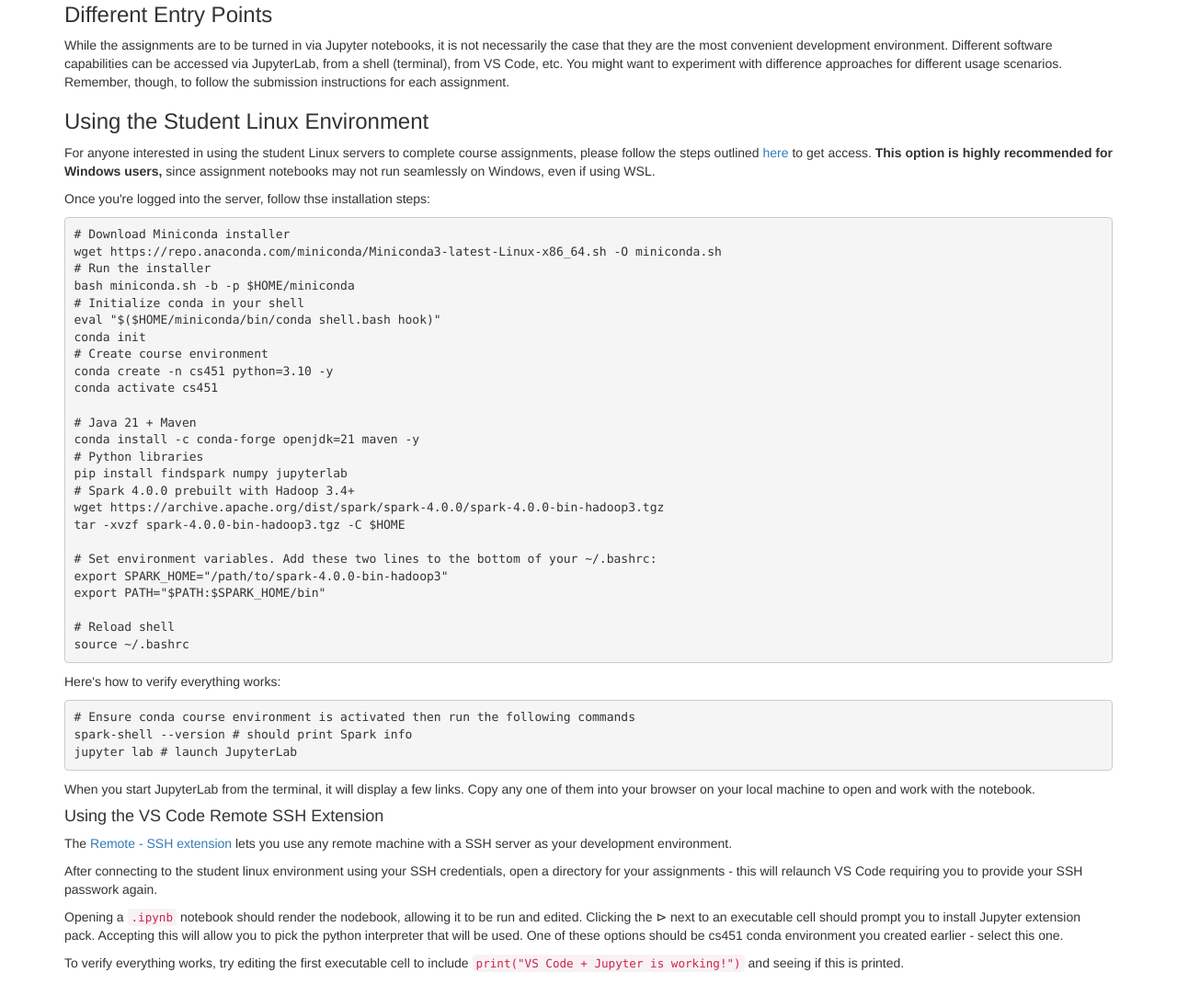
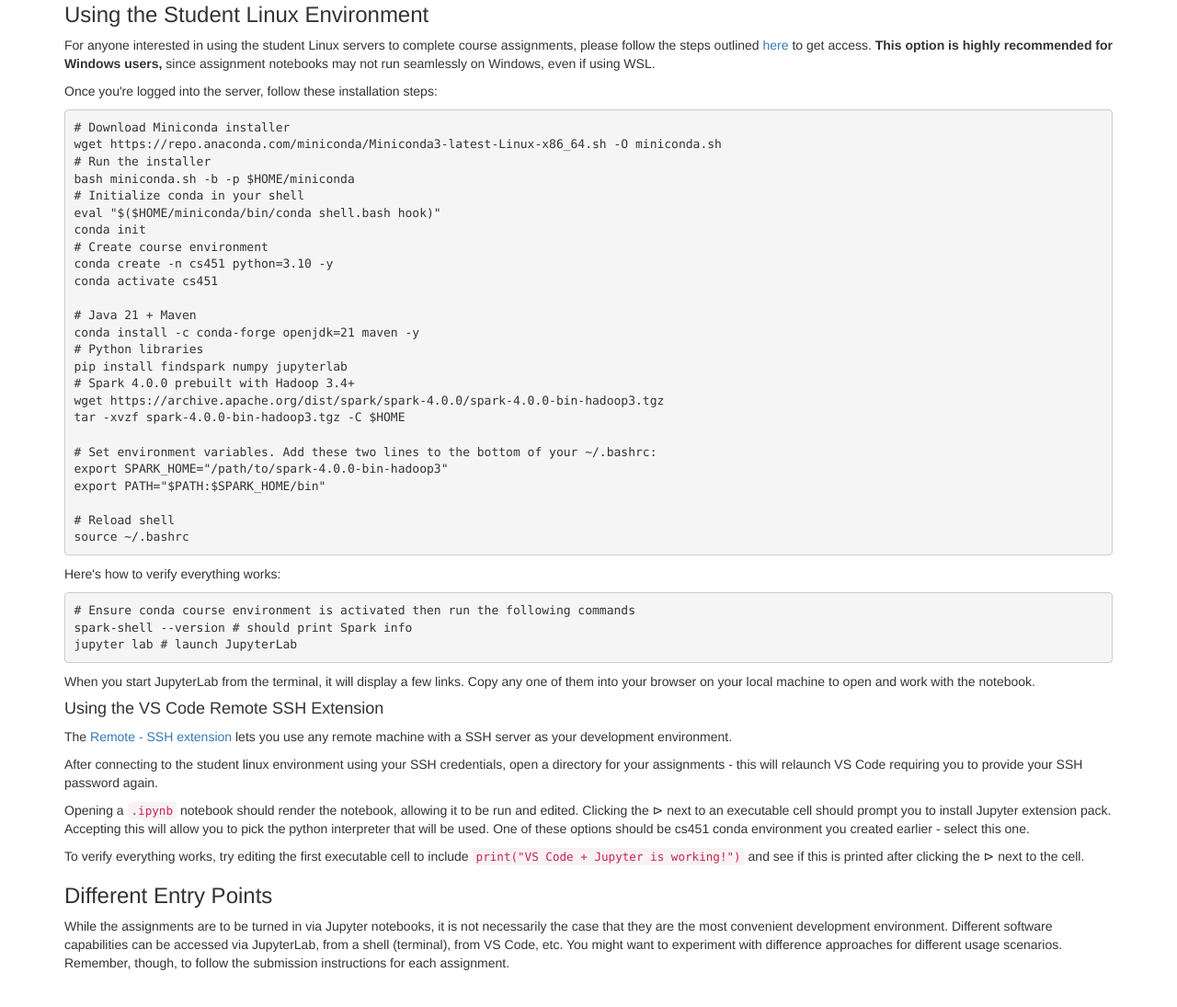
Before and after one commit to lintool/cs451-2025f, a plain HTML site: page software.html in a window 1280 px wide. Shown: the part 1020-2115 px from the top of the page at 92% size. Drawn offline with nearby package versions, Linux system fonts and the light colour scheme.

Commit message:
fix spelling

```diff
--- a/software.html
+++ b/software.html
@@ -128,18 +128,11 @@
 <p>The above instructions provide a starting point.
 There are many variations, especially for different operating systems, so YMMV.</p>
 
-<h3>Different Entry Points</h3>
-
-<p>While the assignments are to be turned in via Jupyter notebooks, it is not necessarily the case that they are the most convenient development environment.
-Different software capabilities can be accessed via JupyterLab, from a shell (terminal), from VS Code, etc.
-You might want to experiment with difference approaches for different usage scenarios.
-Remember, though, to follow the submission instructions for each assignment.</p>
-
 <h3>Using the Student Linux Environment</h3>
 
 <p>For anyone interested in using the student Linux servers to complete course assignments, please follow the steps outlined <a href="https://uwaterloo.ca/math-faculty-computing-facility/accessing-student-linux-servers" target="_blank">here</a> to get access. <strong>This option is highly recommended for Windows users,</strong> since assignment notebooks may not run seamlessly on Windows, even if using WSL.</p>
 
-<p>Once you're logged into the server, follow thse installation steps:</p>
+<p>Once you're logged into the server, follow these installation steps:</p>
 
 <pre>
 # Download Miniconda installer
@@ -183,11 +176,18 @@
 
 <p>The <a href="https://marketplace.visualstudio.com/items?itemName=ms-vscode-remote.remote-ssh">Remote - SSH extension</a> lets you use any remote machine with a SSH server as your development environment.</p>
 
-<p>After connecting to the student linux environment using your SSH credentials, open a directory for your assignments - this will relaunch VS Code requiring you to provide your SSH passwork again.</p>
+<p>After connecting to the student linux environment using your SSH credentials, open a directory for your assignments - this will relaunch VS Code requiring you to provide your SSH password again.</p>
 
-<p>Opening a <code>.ipynb</code> notebook should render the nodebook, allowing it to be run and edited. Clicking the ⊳ next to an executable cell should prompt you to install Jupyter extension pack. Accepting this will allow you to pick the python interpreter that will be used. One of these options should be cs451 conda environment you created earlier - select this one.</p>
+<p>Opening a <code>.ipynb</code> notebook should render the notebook, allowing it to be run and edited. Clicking the ⊳ next to an executable cell should prompt you to install Jupyter extension pack. Accepting this will allow you to pick the python interpreter that will be used. One of these options should be cs451 conda environment you created earlier - select this one.</p>
 
-<p>To verify everything works, try editing the first executable cell to include <code>print("VS Code + Jupyter is working!")</code> and seeing if this is printed.</p>
+<p>To verify everything works, try editing the first executable cell to include <code>print("VS Code + Jupyter is working!")</code> and see if this is printed after clicking the ⊳ next to the cell.</p>
+
+<h3>Different Entry Points</h3>
+
+<p>While the assignments are to be turned in via Jupyter notebooks, it is not necessarily the case that they are the most convenient development environment.
+Different software capabilities can be accessed via JupyterLab, from a shell (terminal), from VS Code, etc.
+You might want to experiment with difference approaches for different usage scenarios.
+Remember, though, to follow the submission instructions for each assignment.</p>
 
 </div>
 
```
